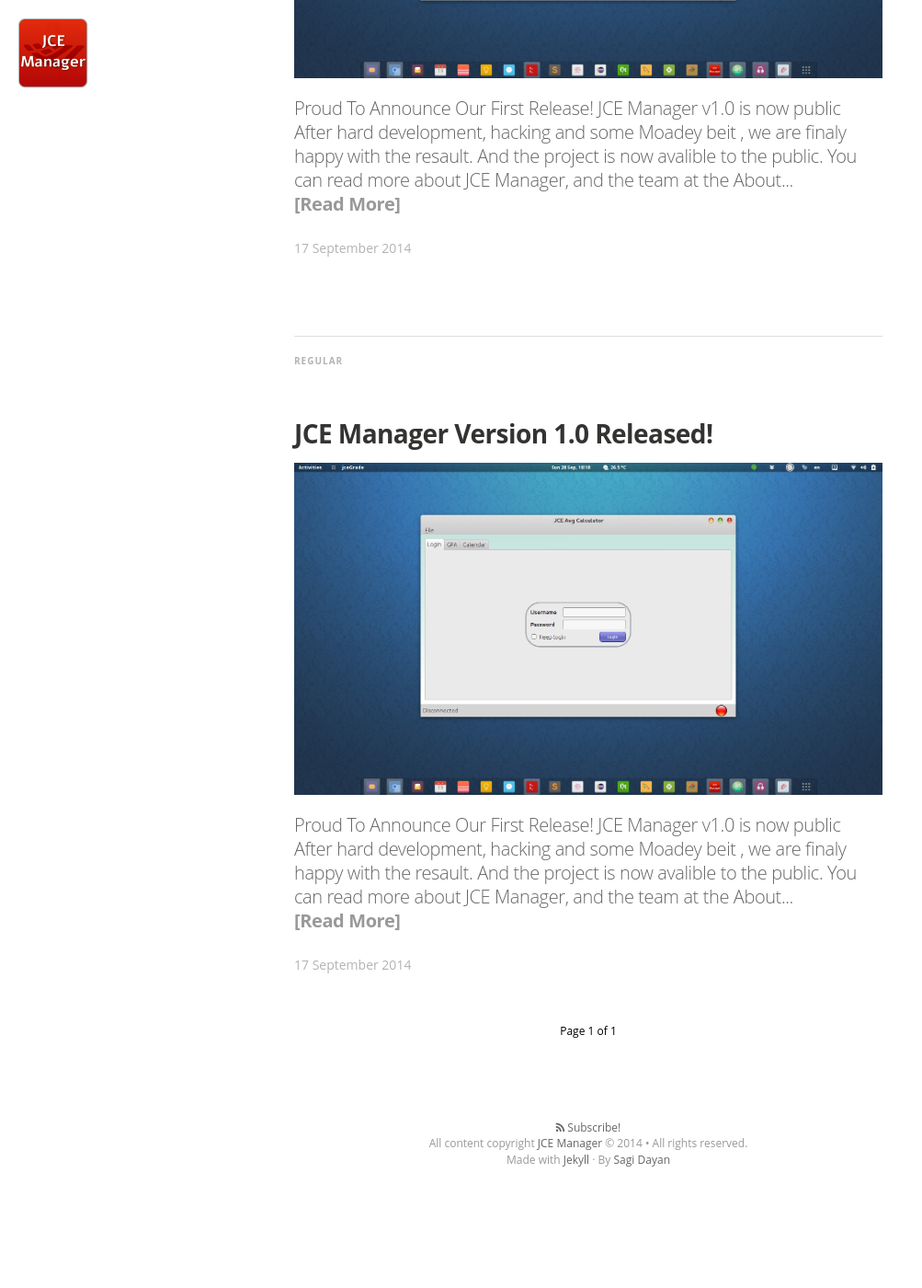
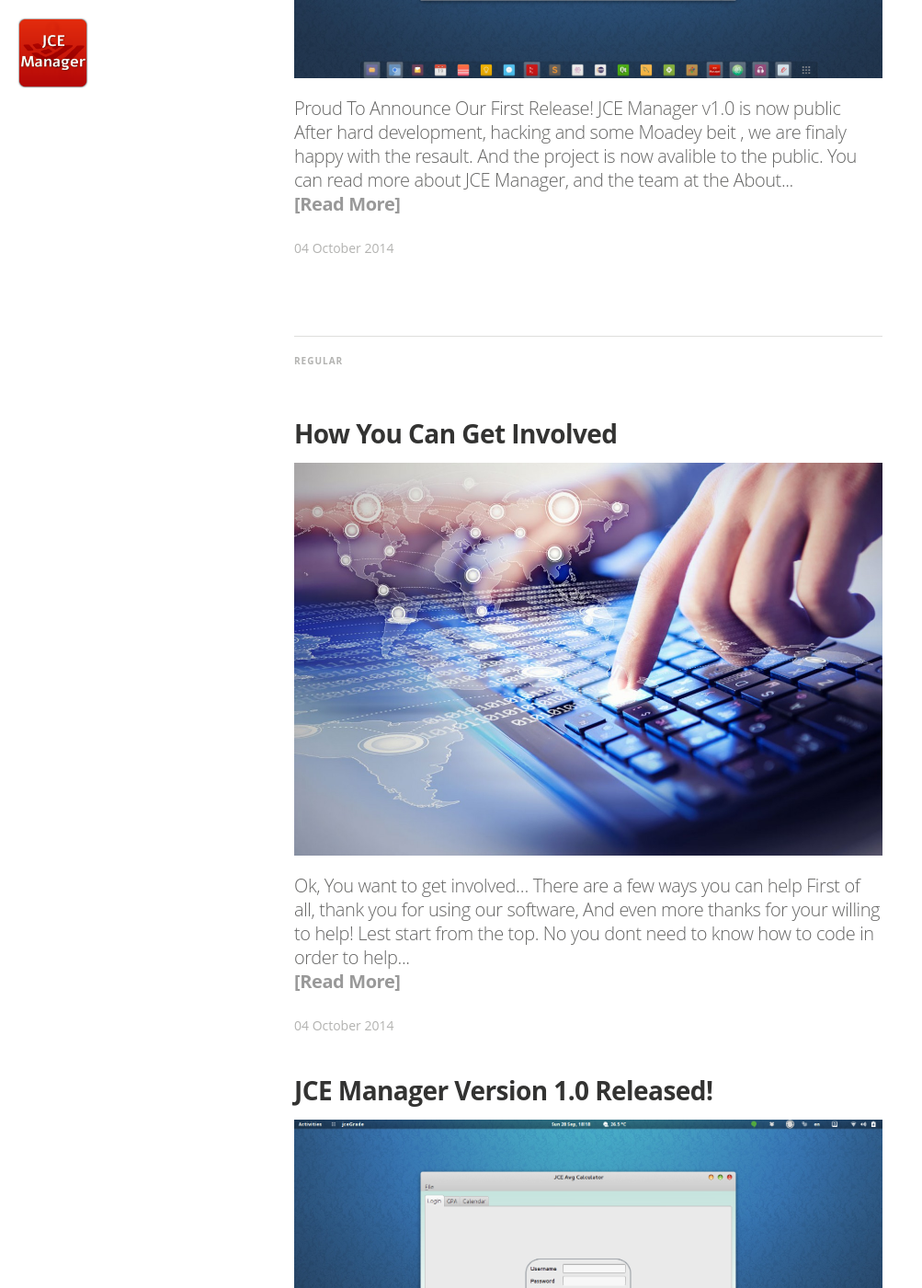
Before and after one commit to liranbg/JCEaverageCalculator, a Jekyll site: the page built from index.html, in a window 1280 px wide and 1400 px high, scrolled down 1146 px. Shown: the whole window at 92% size, without its empty margins (0-1003 px from the left). Built offline with Jekyll 4.4.1, drawn with Linux system fonts in a browser that asks for light colours; nearby versions of some CDN libraries; some web fonts are replaced; Markdown is read by kramdown in place of the engine named in the settings; the list of posts is cut into pages by our own code; before the commit the page ends 2463 px from its top, so only the background shows below that; some of the changed lines change nothing that is shown.

Commit message:
changed dates on posts, and added a how to help post

````diff
--- /dev/null
+++ b/_posts/2014-10-02-how-to-get-involved.md
@@ -0,0 +1,192 @@
+---
+layout: post
+title:  "How You Can Get Involved"
+date:   2014-10-04 22:34:25
+categories: Help Git
+
+image: /JceManager/assets/images/posts/big-data.jpg
+img: big-data.jpg
+---
+
+# <i class="fa fa-hand-o-up"></i> Ok, You want to get involved...
+######*There are a few ways you can help*
+
+First of all, thank you for using our software, And even more thanks for your willing to help! Lest start from the top.
+
+**No** you dont need to know how to code in order to help us out! Yes, Ill say it again in a different way... Help is not always contributing by code.
+There are several ways of doing so...
+
+ - [Asking for new features][ask]
+ - [Posting bug reports][bugs]
+ - [Code][code]
+
+In this post we will cover all methods in great detail.<br>
+Note that all these methods are welcome in all Open-Source software and
+it will help you getting involved in most of them.
+
+> You can click on one of the above to skip to that section.
+
+#<a name="ask"></a><i class="fa fa-star"></i> Asking For New Features
+######*You love the software and you have a great idea*
+
+If that is the case, and you do have a great idea. The simple way of doing so is to contact the Developer. <br>You can send [Liran][liran] Or [Sagi][sagi] an e-mail.
+At the mail subject please write **"JCE Manager - feature request"**
+
+>Please do not send twice, and do not get angry if we don't reply right away. We both are students (Just like you) and we code on our free time.
+
+The other way, is to head over to our [<i class="fa fa-github"></i> github issues page][githubissue].
+Now just create a new issue with the title <br>**"feature request - (a short description)"**
+<br>
+At the body please write as much as you can, so we would understand and get to work.
+
+>**Note:** we might won't accept all features, some might not be as important as the others, and just need to manage our time...
+
+[<i class="fa fa-arrow-up"></i> Back To The Top][top]
+
+---
+
+#<a name="bugs"></a><i class="fa fa-bug"></i> Posting Bug Reports
+######*JCE Manager Crashed? Something wen wrong?*
+
+Okay, sorry if something went wrong... we really test the software like **CrAzY** before we upload a new release. But if you are here, then something unecpected happend.
+
+For bugs, please do not send us e-mails. it will get inbox lost...
+
+Go to our [<i class="fa fa-github"></i> github issues page][githubissue]
+and browse though the issues. try to see if someone has the same issue. If so, Click on that issue and post your experience. Plus paste the content of your log file.
+
+If your issue is new, you are more then welcome to open an issue. Make sure that the title is short and informative.
+At the body, try to provide steps to reproduce + The problem + log file. for an example:
+
+```
+1. login
+2. click on GPA tab
+3. click on clear
+
+Problem: Software crash
+
+Log:
+
+17/09/2014 00:07:13	DEBUG 		 Start : JCE Manager Launched int main(int, char**)
+17/09/2014 00:07:13	DEBUG 		 Local : Hebrew Local Loaded
+17/09/2014 00:07:36	DEBUG 		 CSV : Getting path for csv file from user...
+17/09/2014 00:07:42	DEBUG 		 CSV : User Chose:  "/home/username/test.csv"
+17/09/2014 00:07:42	DEBUG 		 CSV : Atempting to export the Schedule...
+17/09/2014 00:07:42	DEBUG 		 CSV : Exported Successfully
+17/09/2014 00:07:47	DEBUG 		 End : JCE Manager Ended Successfully With A Return Code:  0
+
+```
+
+>**Note:** The Log file will be in the application folder. the name of the file is JMLog.log
+
+
+[<i class="fa fa-arrow-up"></i> Back To The Top][top]
+
+---
+
+#<a name="code"></a><i class="fa fa-code"></i> Code
+######*"Talks are cheap, Show me the code"*
+
+If you got this far, I can asume that you know some basic stuff.
+
+Please make sure that you have the following:
+
+1. [Qt Creator][qt]
+2. [git][git]
+3. [a github account][github]
+
+>**Note:** if you want to program under Windows you might come though some issues.
+Just Google it.
+UNIX and UNIX like systems are most recomended (Linux / Mac OSX)
+
+**Install [qt creator][qt]**. Download the installer... (I dont need to explain how right?).
+
+**Install <i class="fa fa-code-fork"></i>[git][git]:**<br>
+Under linux just use your package manager, apt-get, yum , pacman...
+for an example :
+{% highlight bash %}
+#Under Ubuntu
+$ sudo apt-get install git-core
+#under Arch linux
+$ sudo pacman -S git
+{% endhighlight %}
+
+Under Mac OSX:
+If you have Homebrew installed, install Git via the command
+{% highlight bash %}
+$ brew install git
+{% endhighlight %}
+If not, download the installer...
+
+Under Windows: Download the Git installer from the website, at the installer wizzard, make shure you
+use git Bash.
+Now Cross your fingers and hope that it went well...
+
+
+**Create A <i class="fa fa-github"></i> Github account**<br>
+Go to [github.com][github] and sign up.
+
+
+Okay, Now we have every thing we need to get started. well, one more thing...<br>
+If it is the first time you installed <i class="fa fa-code-fork"></i>[git][git] we need to set it up.
+
+>**Note:** We are not going to learn about  <i class="fa fa-code-fork"></i> git, If you dont know
+how to use it, Google it! It's essential for collaborating with us, and in general it's really good to know.
+
+To Setup <i class="fa fa-code-fork"></i>git, fire up a terminal (in Windows git bash... or something like it... please choose a better OS <i class="fa fa-smile-o"></i>).
+
+And type:
+{% highlight bash %}
+# Setup your name
+$ git config --global user.name "YOUR NAME"
+# Setup your email - same as e-mail at github!
+$ git config --global user.email "YOUR EMAIL ADDRESS"
+# For having some Color indicators in the terminal
+$ git config --global color.ui auto
+{% endhighlight %}
+
+**And We Are Ready!!**
+
+To start messing arround with the code, you will want to fork the repo.
+Go To [*JCE Manager* github repo][repo], and click on the "Fork" button on top.
+that will create a copy of the software on your account.
+
+Then You will want to pull the source code to your computer.
+copy the URL address of the copy you've just created (should be some thing like: https://github.com/yourusername/JceManager.git)
+
+Lets call that URL **repoPath** from now on.
+
+Now navigate to your working directory, in my case Dev folder.
+You will then f
+
+{% highlight bash %}
+~$ cd Dev
+~/Dev/$ git clone repoPath
+# Now You Have The Code on your local computer...
+~/Dev/$ cd JceManager
+~/Dev/JceManager$ ls | grep *.pro
+#the file you see at the output is the qt creator project file... you are ready to code...
+{% endhighlight %}
+
+
+At this point you can do what ever you want with the code and push to your github account.
+If you want us to pull code from you, it could be a bug fix, a new feature you coded or whatnot just send us a pull request at github!
+
+
+
+
+[<i class="fa fa-arrow-up"></i> Back To The Top][top]
+
+---
+
+[ask]: #ask
+[bugs]: #bugs
+[code]: #code
+[liran]: mailto:liranbg@gmail.com
+[sagi]: mailto:sagidayan@gmail.com
+[githubissue]: https://github.com/liranbg/JceManager/issues
+[top]: #topofpage
+[qt]: http://qt-project.org/
+[git]: http://git-scm.com/
+[github]: https://github.com/
+[repo]: https://github.com/liranbg/JceManager
--- a/_posts/2014-08-29-jce-manager-version-1-0.markdown
+++ b/_posts/2014-10-04-jce-manager-version-1-0.markdown
@@ -1,7 +1,7 @@
 ---
 layout: post
 title:  "JCE Manager Version 1.0 Released!"
-date:   2014-09-17 14:34:25
+date:   2014-10-04 20:34:25
 categories: Releases
 tags: featured
 image: /JceManager/assets/article_images/first-release/desktop.JPG
````
Also changed, not shown: assets/images/posts/big-data.jpg (added).
